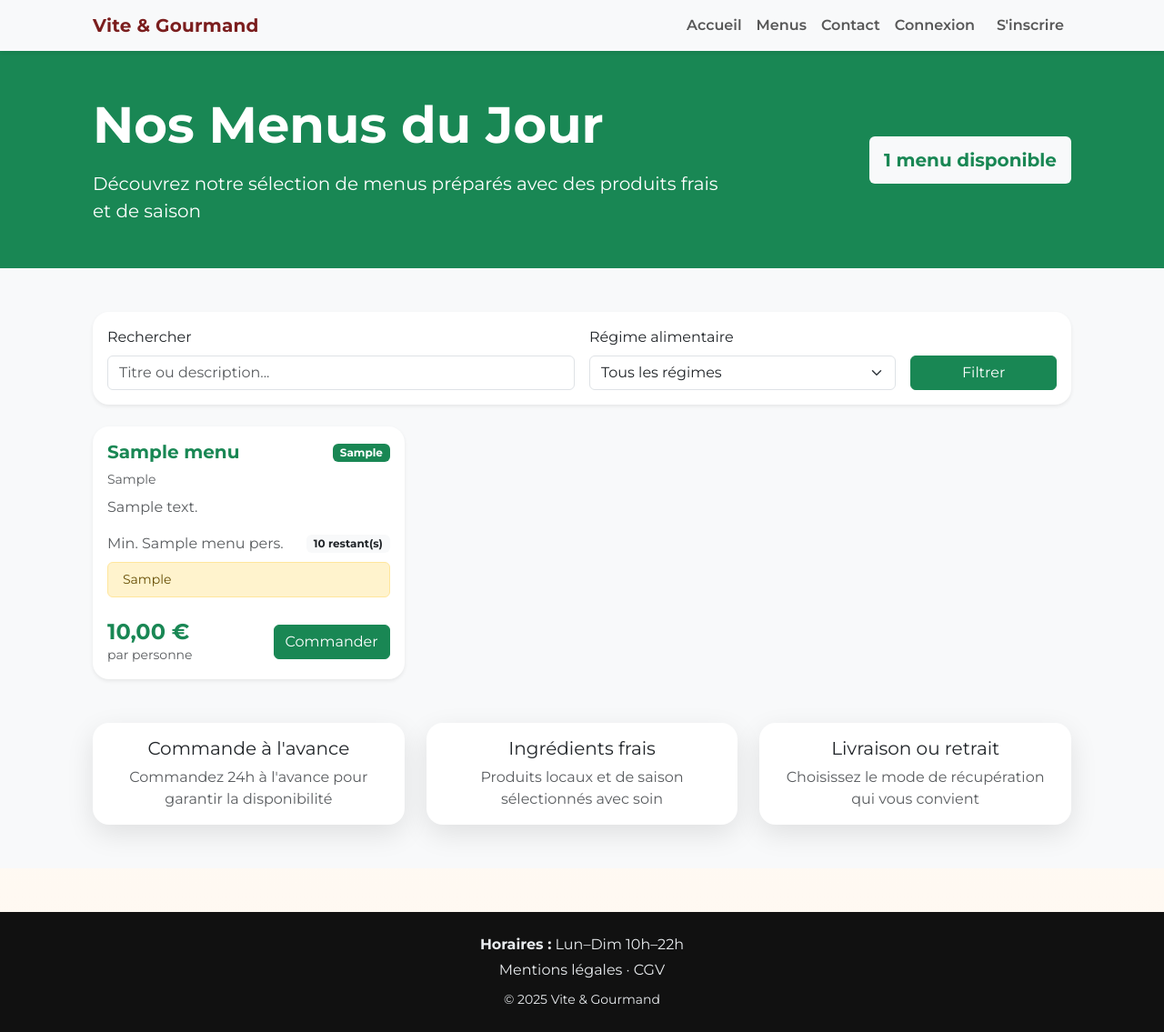
After one commit to EtoileSombre/Vite_et_Gourmand, a PHP site: page /menus.php in a window 1280 px wide. The commit adds this page. Shown: the whole page at 91% size. Run offline with PHP 8.4, Linux system fonts and the light colour scheme; tables that the repository leaves empty or names only in its code hold one stand-in row (values such as "Sample post").

Commit message:
Coorection

```diff
--- /dev/null
+++ b/app/public/menus.php
@@ -0,0 +1,279 @@
+<?php
+require_once __DIR__ . '/../config/db.php';
+
+// Récupérer les filtres depuis l'URL
+$regimeFilter = $_GET['regime'] ?? '';
+$searchTerm = $_GET['search'] ?? '';
+
+// Construire la requête SQL avec filtres
+$sql = "
+    SELECT
+        m.menu_id,
+        m.titre,
+        m.prix_par_personne,
+        m.nombre_personne_minimum,
+        m.description,
+        m.conditions,
+        m.quantite_restante,
+        r.libelle as regime_libelle,
+        t.libelle as theme_libelle
+    FROM menu m
+    LEFT JOIN regime r ON m.regime_id = r.regime_id
+    LEFT JOIN theme t ON m.theme_id = t.theme_id
+    WHERE 1=1
+";
+
+$params = [];
+
+// Filtre par régime
+if (!empty($regimeFilter)) {
+    $sql .= " AND r.libelle = ?";
+    $params[] = $regimeFilter;
+}
+
+// Filtre par recherche
+if (!empty($searchTerm)) {
+    $sql .= " AND (m.titre LIKE ? OR m.description LIKE ?)";
+    $params[] = "%$searchTerm%";
+    $params[] = "%$searchTerm%";
+}
+
+$sql .= " ORDER BY m.created_at DESC";
+
+try {
+    $stmt = $pdo->prepare($sql);
+    $stmt->execute($params);
+    $menus = $stmt->fetchAll(PDO::FETCH_ASSOC);
+} catch (PDOException $e) {
+    error_log("Erreur menus.php: " . $e->getMessage());
+    $menus = [];
+}
+
+// Récupérer tous les régimes pour les filtres
+try {
+    $stmtRegimes = $pdo->query("SELECT libelle FROM regime ORDER BY libelle");
+    $regimes = $stmtRegimes->fetchAll(PDO::FETCH_COLUMN);
+} catch (PDOException $e) {
+    error_log("Erreur récupération régimes: " . $e->getMessage());
+    $regimes = [];
+}
+
+require_once __DIR__ . '/../includes/header.php';
+?>
+
+<main class="flex-grow-1 bg-light">
+    <!-- Hero Section -->
+    <section class="bg-success text-white py-5">
+        <div class="container">
+            <div class="row align-items-center">
+                <div class="col-lg-8">
+                    <h1 class="display-4 fw-bold mb-3">
+                        <i class="bi bi-menu-button-wide"></i> Nos Menus du Jour
+                    </h1>
+                    <p class="lead mb-0">
+                        Découvrez notre sélection de menus préparés avec des produits frais et de saison
+                    </p>
+                </div>
+                <div class="col-lg-4 text-end">
+                    <div class="badge bg-light text-success fs-5 p-3">
+                        <?= count($menus) ?> menu<?= count($menus) > 1 ? 's' : '' ?> disponible<?= count($menus) > 1 ? 's' : '' ?>
+                    </div>
+                </div>
+            </div>
+        </div>
+    </section>
+
+    <div class="container py-5">
+        <!-- Filtres et Recherche -->
+        <div class="card shadow-sm mb-4">
+            <div class="card-body">
+                <form method="GET" action="/menus.php" class="row g-3">
+                    <!-- Recherche -->
+                    <div class="col-md-6">
+                        <label for="search" class="form-label">
+                            <i class="bi bi-search"></i> Rechercher
+                        </label>
+                        <input
+                            type="text"
+                            class="form-control"
+                            id="search"
+                            name="search"
+                            placeholder="Titre ou description..."
+                            value="<?= htmlspecialchars($searchTerm) ?>"
+                        >
+                    </div>
+
+                    <!-- Filtre Régime -->
+                    <div class="col-md-4">
+                        <label for="regime" class="form-label">
+                            <i class="bi bi-filter"></i> Régime alimentaire
+                        </label>
+                        <select class="form-select" id="regime" name="regime">
+                            <option value="">Tous les régimes</option>
+                            <?php foreach ($regimes as $regime): ?>
+                                <option value="<?= htmlspecialchars($regime) ?>"
+                                    <?= $regimeFilter === $regime ? 'selected' : '' ?>>
+                                    <?= htmlspecialchars($regime) ?>
+                                </option>
+                            <?php endforeach; ?>
+                        </select>
+                    </div>
+
+                    <!-- Boutons -->
+                    <div class="col-md-2 d-flex align-items-end">
+                        <div class="d-grid gap-2 w-100">
+                            <button type="submit" class="btn btn-success">
+                                <i class="bi bi-funnel"></i> Filtrer
+                            </button>
+                            <?php if ($regimeFilter || $searchTerm): ?>
+                                <a href="/menus.php" class="btn btn-outline-secondary">
+                                    <i class="bi bi-x-circle"></i> Réinitialiser
+                                </a>
+                            <?php endif; ?>
+                        </div>
+                    </div>
+                </form>
+            </div>
+        </div>
+
+        <!-- Liste des Menus -->
+        <?php if (empty($menus)): ?>
+            <div class="alert alert-info text-center">
+                <i class="bi bi-info-circle fs-1"></i>
+                <h4 class="mt-3">Aucun menu trouvé</h4>
+                <p class="mb-0">Essayez de modifier vos critères de recherche ou de filtre.</p>
+            </div>
+        <?php else: ?>
+            <div class="row g-4">
+                <?php foreach ($menus as $menu): ?>
+                    <div class="col-md-6 col-lg-4">
+                        <div class="card h-100 shadow-sm hover-shadow transition">
+                            <!-- Badge Régime -->
+                            <?php if ($menu['regime_libelle']): ?>
+                                <div class="position-absolute top-0 end-0 m-3">
+                                    <span class="badge bg-success">
+                                        <?= htmlspecialchars($menu['regime_libelle']) ?>
+                                    </span>
+                                </div>
+                            <?php endif; ?>
+
+                            <div class="card-body d-flex flex-column">
+                                <!-- Titre -->
+                                <h5 class="card-title fw-bold text-success">
+                                    <a href="/menu-detail.php?id=<?= $menu['menu_id'] ?>" class="text-decoration-none text-success">
+                                        <i class="bi bi-card-checklist"></i>
+                                        <?= htmlspecialchars($menu['titre']) ?>
+                                    </a>
+                                </h5>
+
+                                <!-- Thème -->
+                                <?php if ($menu['theme_libelle']): ?>
+                                    <p class="text-muted small mb-2">
+                                        <i class="bi bi-tag"></i>
+                                        <?= htmlspecialchars($menu['theme_libelle']) ?>
+                                    </p>
+                                <?php endif; ?>
+
+                                <!-- Description -->
+                                <p class="card-text text-muted flex-grow-1">
+                                    <?= htmlspecialchars($menu['description'] ?: 'Aucune description disponible.') ?>
+                                </p>
+
+                                <!-- Informations -->
+                                <div class="mb-3">
+                                    <div class="d-flex justify-content-between align-items-center mb-2">
+                                        <span class="text-muted">
+                                            <i class="bi bi-people"></i>
+                                            Min. <?= $menu['nombre_personne_minimum'] ?> pers.
+                                        </span>
+                                        <span class="badge bg-light text-dark">
+                                            <?= $menu['quantite_restante'] > 0 ?
+                                                $menu['quantite_restante'] . ' restant(s)' :
+                                                'Sur commande'
+                                            ?>
+                                        </span>
+                                    </div>
+
+                                    <?php if ($menu['conditions']): ?>
+                                        <div class="alert alert-warning small py-2 mb-2">
+                                            <i class="bi bi-exclamation-triangle"></i>
+                                            <?= htmlspecialchars($menu['conditions']) ?>
+                                        </div>
+                                    <?php endif; ?>
+                                </div>
+
+                                <!-- Prix et Commande -->
+                                <div class="d-flex justify-content-between align-items-center">
+                                    <div>
+                                        <span class="h4 text-success fw-bold mb-0">
+                                            <?= number_format($menu['prix_par_personne'], 2, ',', ' ') ?> €
+                                        </span>
+                                        <small class="text-muted d-block">par personne</small>
+                                    </div>
+                                    <a
+                                        href="/commander.php?menu_id=<?= $menu['menu_id'] ?>"
+                                        class="btn btn-success"
+                                    >
+                                        <i class="bi bi-cart-plus"></i> Commander
+                                    </a>
+                                </div>
+                            </div>
+                        </div>
+                    </div>
+                <?php endforeach; ?>
+            </div>
+        <?php endif; ?>
+
+        <!-- Informations complémentaires -->
+        <div class="row mt-5">
+            <div class="col-md-4">
+                <div class="card border-success h-100">
+                    <div class="card-body text-center">
+                        <i class="bi bi-clock-history text-success fs-1 mb-3"></i>
+                        <h5 class="card-title">Commande à l'avance</h5>
+                        <p class="card-text text-muted">
+                            Commandez 24h à l'avance pour garantir la disponibilité
+                        </p>
+                    </div>
+                </div>
+            </div>
+            <div class="col-md-4">
+                <div class="card border-success h-100">
+                    <div class="card-body text-center">
+                        <i class="bi bi-shield-check text-success fs-1 mb-3"></i>
+                        <h5 class="card-title">Ingrédients frais</h5>
+                        <p class="card-text text-muted">
+                            Produits locaux et de saison sélectionnés avec soin
+                        </p>
+                    </div>
+                </div>
+            </div>
+            <div class="col-md-4">
+                <div class="card border-success h-100">
+                    <div class="card-body text-center">
+                        <i class="bi bi-truck text-success fs-1 mb-3"></i>
+                        <h5 class="card-title">Livraison ou retrait</h5>
+                        <p class="card-text text-muted">
+                            Choisissez le mode de récupération qui vous convient
+                        </p>
+                    </div>
+                </div>
+            </div>
+        </div>
+    </div>
+</main>
+
+<style>
+    .hover-shadow {
+        transition: all 0.3s ease;
+    }
+    .hover-shadow:hover {
+        transform: translateY(-5px);
+        box-shadow: 0 0.5rem 1rem rgba(0,0,0,0.15) !important;
+    }
+    .transition {
+        transition: all 0.3s ease;
+    }
+</style>
+
+<?php require_once __DIR__ . '/../includes/footer.php'; ?>
--- a/app/public/test-mail.php
+++ b/app/public/test-mail.php
@@ -37,6 +37,7 @@ require_once __DIR__ . '/../config/mail.php';
                             'Jean Test',
                             'jean.test@example.com',
                             '0612345678',
+                            'Test envoi email',
                             'Ceci est un message de test pour vérifier que PHPMailer fonctionne correctement avec MailHog.'
                         )) {
                             $testResults[] = ['test' => 'Email de contact', 'status' => 'success'];
```
Also changed, not shown: app/config/mail.php (+7 -2 lines), app/public/api/menus.php (+85 -0 lines), app/public/contact.php (+20 -3 lines), app/public/menu-detail.php (added, +245 -0 lines), app/public/register.php (+7 -5 lines).
